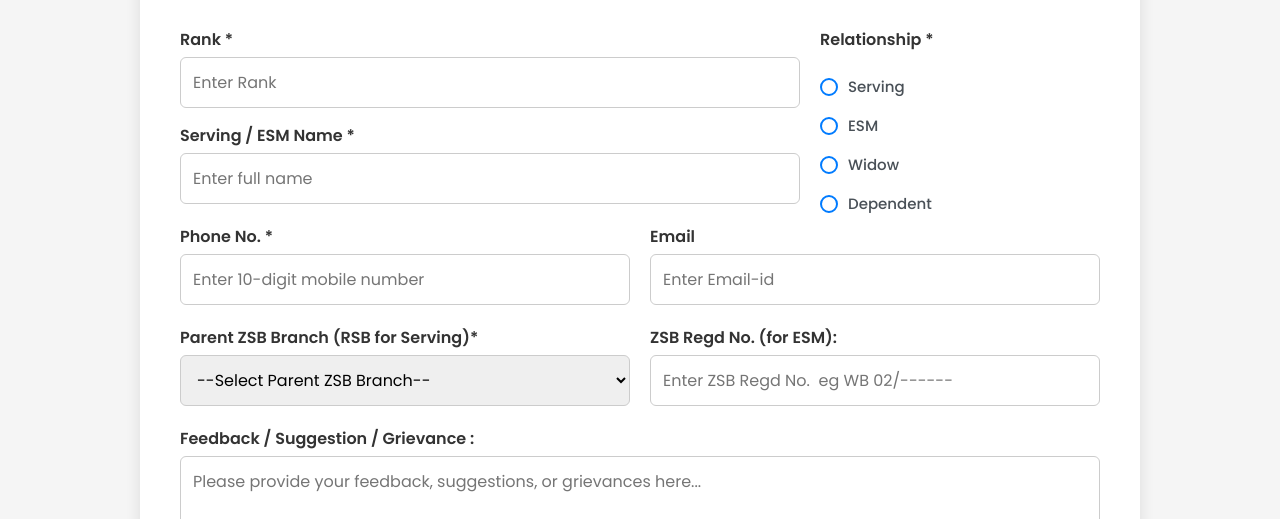
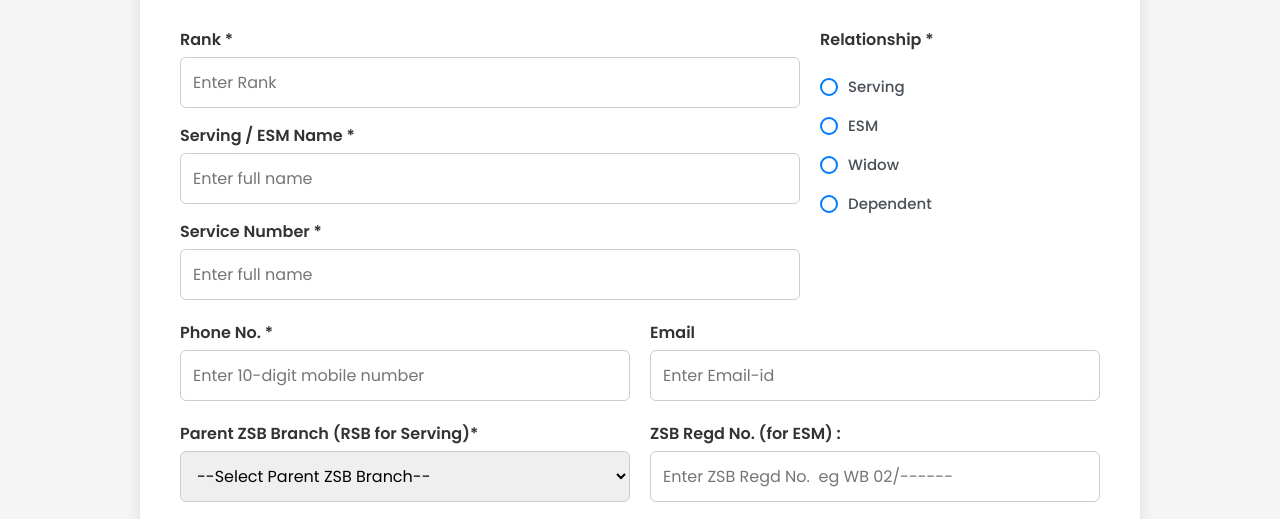
Before and after one commit to paulmark-05/Feedback_Form, a website: page public/index.html in a window 1280 px wide. Shown: the part 433-952 px from the top of the page. Drawn offline with Linux system fonts and the light colour scheme.

Commit message:
Update index.html

```diff
--- a/public/index.html
+++ b/public/index.html
@@ -37,6 +37,10 @@
                     <div class="field-container">
                         <label for="esmName">Serving / ESM Name *</label>
                         <input type="text" id="esmName" name="name" placeholder="Enter full name" required>
+                    </div>
+                     <div class="field-container">
+                        <label for="service">Service Number *</label>
+                        <input type="text" id="service" name="serviceno" placeholder="Enter full name" required>
                     </div>
                 </div>
 
@@ -105,7 +109,7 @@
                      </select>
                 </div>
                 <div class="input-group">
-                    <label for="zsbId">ZSB Regd No. (for ESM):</label>
+                    <label for="zsbId">ZSB Regd No. (for ESM) :</label>
                     <input type="text" id="zsbId" name="id" placeholder="Enter ZSB Regd No.  eg WB 02/------">
                 </div>
             </div>
@@ -113,8 +117,8 @@
             <!-- Feedback Section -->
             <div class="form-row">
                 <div class="input-group">
-                    <label for="suggestions">Feedback / Suggestion / Grievance :</label>
-                    <textarea id="suggestions" name="sugg" placeholder="Please provide your feedback, suggestions, or grievances here..." rows="6"></textarea>
+                    <label for="suggestions">Feedback / Suggestion / Grievance : *</label>
+                    <textarea id="suggestions" name="sugg" placeholder="Please provide your feedback, suggestions, or grievances here..." rows="6" required></textarea>
                 </div>
             </div>
 
```
